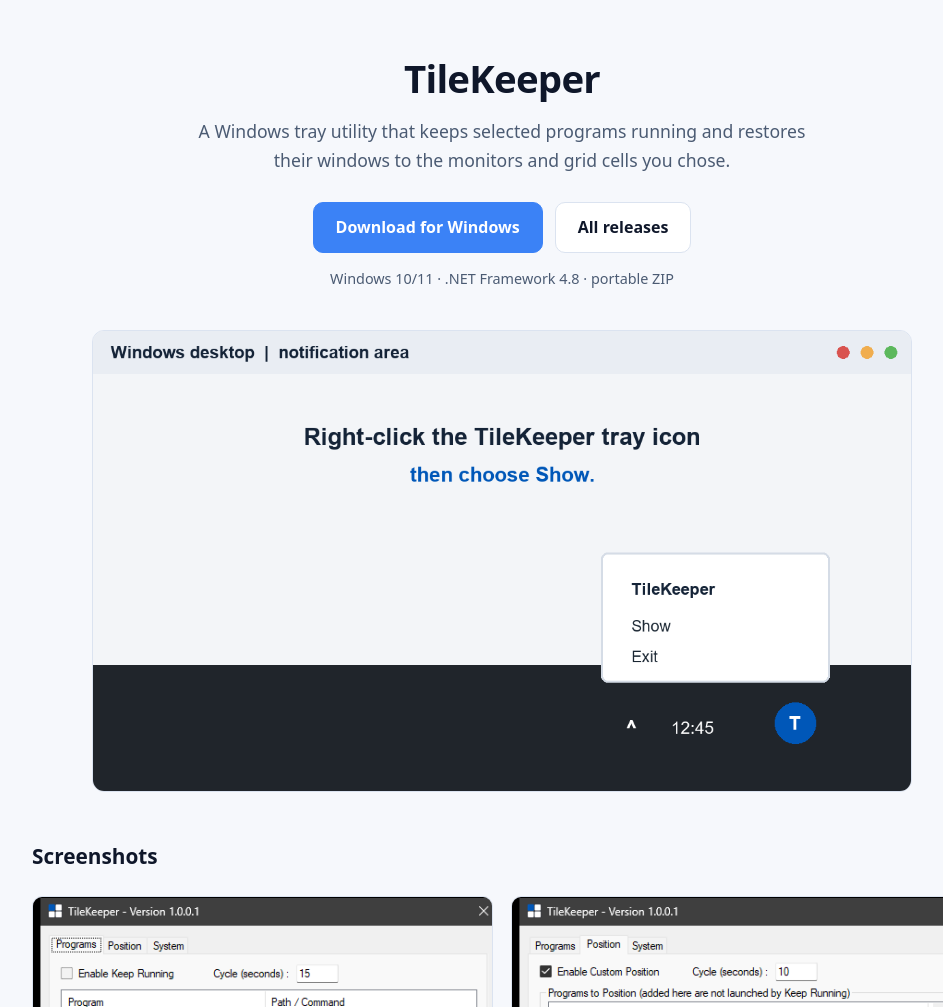
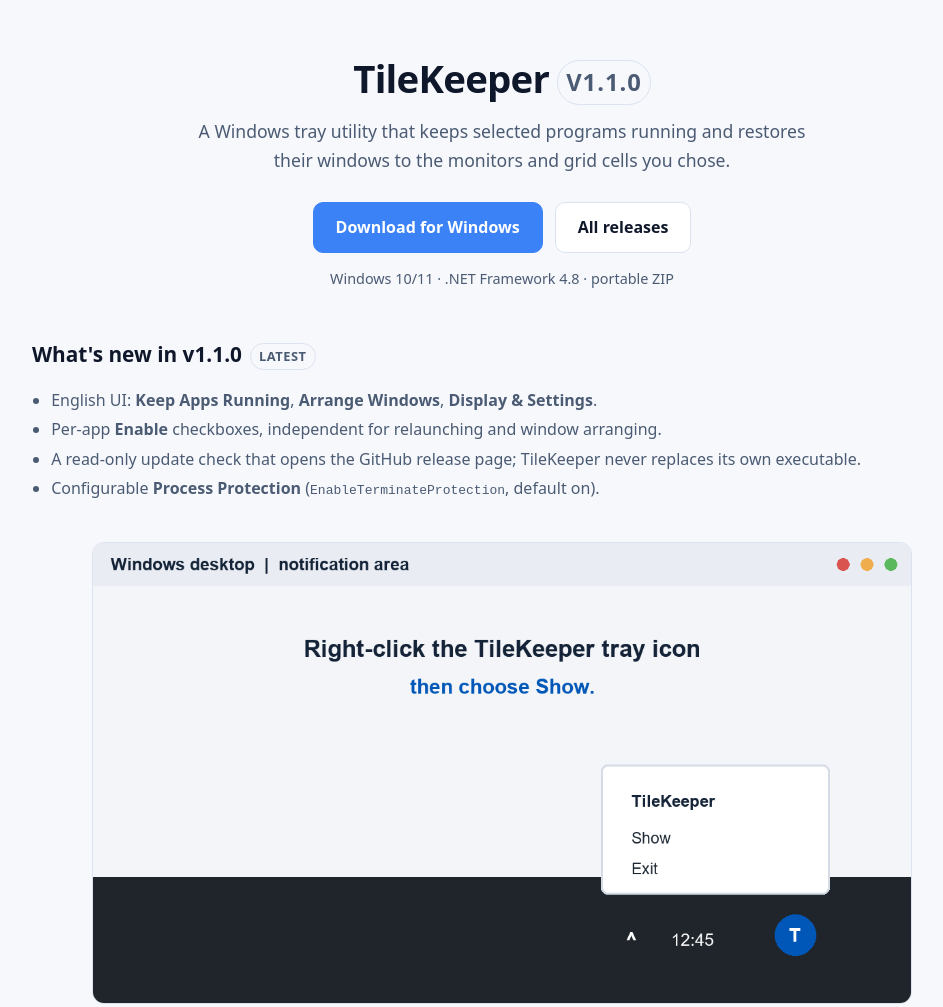
Before and after one commit to ASQAL90/TileKeeper, a plain HTML site: page site/index.html in a window 1280 px wide. Shown: the top 1007 px of the page, without its empty margins (138-1081 px from the left). Drawn offline with Linux system fonts and the light colour scheme.

Commit message:
Update GitHub and Pages homepages for v1.1.0

```diff
--- a/site/index.html
+++ b/site/index.html
@@ -50,7 +50,7 @@
 <body>
 <main class="wrap">
   <header>
-    <h1>TileKeeper</h1>
+    <h1>TileKeeper<span class="tag">v1.1.0</span></h1>
     <p class="tagline">A Windows tray utility that keeps selected programs running and restores their windows to the monitors and grid cells you chose.</p>
     <div class="buttons">
       <a class="btn primary" href="https://github.com/asqal90/TileKeeper/releases/latest/download/TileKeeper-win.zip">Download for Windows</a>
@@ -59,14 +59,24 @@
     <p class="meta">Windows 10/11 · .NET Framework 4.8 · portable ZIP</p>
   </header>
 
+  <section>
+    <h2>What's new in v1.1.0<span class="tag">latest</span></h2>
+    <ul>
+      <li>English UI: <strong>Keep Apps Running</strong>, <strong>Arrange Windows</strong>, <strong>Display &amp; Settings</strong>.</li>
+      <li>Per-app <strong>Enable</strong> checkboxes, independent for relaunching and window arranging.</li>
+      <li>A read-only update check that opens the GitHub release page; TileKeeper never replaces its own executable.</li>
+      <li>Configurable <strong>Process Protection</strong> (<code>EnableTerminateProtection</code>, default on).</li>
+    </ul>
+  </section>
+
   <img class="shot" src="screenshot-tray.png" alt="TileKeeper tray menu screenshot">
 
   <section>
     <h2>Screenshots</h2>
     <div class="shots">
-      <figure><img src="screenshot-programs.png" alt="Programs tab"><figcaption>Programs — the keep-alive list; Add, Edit, Remove; 15s cycle.</figcaption></figure>
-      <figure><img src="screenshot-position.png" alt="Position tab"><figcaption>Position — assign programs to screens and 3&times;3 cells, AutoFit, Borderless.</figcaption></figure>
-      <figure><img src="screenshot-system.png" alt="System tab"><figcaption>System — display resolution hold (clamp oversized displays).</figcaption></figure>
+      <figure><img src="screenshot-programs.png" alt="Keep Apps Running tab"><figcaption>Keep Apps Running — the keep-alive list; per-app Enable, Add, Edit, Remove; 15s cycle.</figcaption></figure>
+      <figure><img src="screenshot-position.png" alt="Arrange Windows tab"><figcaption>Arrange Windows — assign programs to screens and 3&times;3 cells, per-app Enable, AutoFit, Borderless.</figcaption></figure>
+      <figure><img src="screenshot-system.png" alt="Display & Settings tab"><figcaption>Display &amp; Settings — display resolution hold, update check, and Process Protection.</figcaption></figure>
       <figure><img src="screenshot-tray-menu.png" alt="Tray menu"><figcaption>Tray menu — Show, About, Exit.</figcaption></figure>
     </div>
   </section>
@@ -75,8 +85,8 @@
     <h2>Adding programs</h2>
     <p>Drag a file from Explorer and drop it straight onto either list. The other way is the <strong>Add&hellip;</strong> button, which opens a file picker and takes several files at once. <strong>Edit&hellip;</strong> points an existing row at a different file, <strong>Remove</strong> deletes it.</p>
     <div class="shots">
-      <figure><img src="screenshot-programs-annotated.png" alt="Programs tab with the Add button and the drop area marked"><figcaption>Programs &mdash; the apps to keep running.</figcaption></figure>
-      <figure><img src="screenshot-position-annotated.png" alt="Position tab with the same Add button and drop area marked"><figcaption>Position &mdash; the same buttons and the same drop handling.</figcaption></figure>
+      <figure><img src="screenshot-programs-annotated.png" alt="Keep Apps Running tab with the Add button and the drop area marked"><figcaption>Keep Apps Running &mdash; the apps to keep running.</figcaption></figure>
+      <figure><img src="screenshot-position-annotated.png" alt="Arrange Windows tab with the same Add button and drop area marked"><figcaption>Arrange Windows &mdash; the same buttons and the same drop handling.</figcaption></figure>
     </div>
 
     <h3>Files it accepts</h3>
@@ -113,7 +123,10 @@
       <li>Relaunches configured programs when they exit.</li>
       <li>Moves matching windows to the assigned monitor and 3×3 grid cell.</li>
       <li>Pins apps to fixed cells or fills the remaining space automatically.</li>
+      <li>Per-app Enable switches, independent for relaunching and window arranging.</li>
       <li>Optional borderless mode and display-resolution hold.</li>
+      <li>A read-only update check that opens the GitHub release page.</li>
+      <li>Optional Process Protection against Task Manager End Task for standard users (restart required to apply).</li>
     </ul>
   </section>
 
```
Also changed, not shown: 1 other file.
